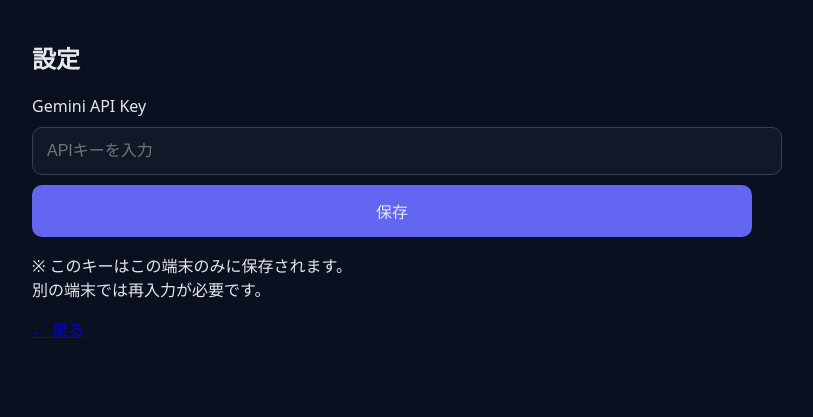
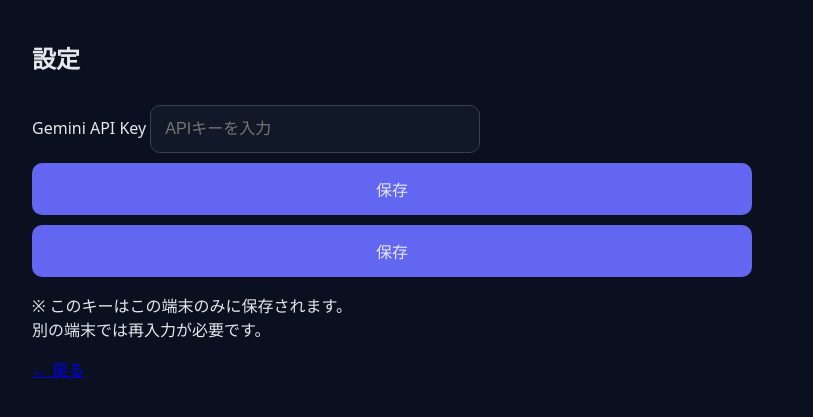
Before and after one commit to toshiria500/.github.io, a Flask app: template templates/Setting.html in a window 1280 px wide. Shown: the top 417 px of the page, without its empty margins (248-1061 px from the left). Run offline with Flask 3, Linux system fonts and the light colour scheme; the template is opened without the code that fills it, so the values that code supplies are empty; some web fonts are replaced.

Commit message:
Update Setting.html

```diff
--- a/templates/Setting.html
+++ b/templates/Setting.html
@@ -13,8 +13,8 @@
 
   <label class="setting-label">
     Gemini API Key
-    <input id="apiKey" type="password" placeholder="APIキーを入力">
-  </label>
+<input type="password" id="apiKey" placeholder="APIキーを入力" style="width: 300px;">
+<button id="saveKey">保存</button>
 
   <button id="saveKey">保存</button>
 
```
